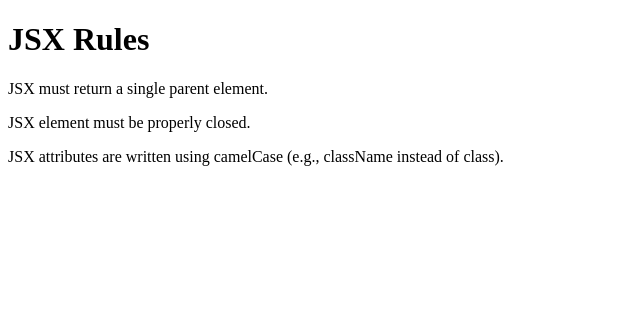
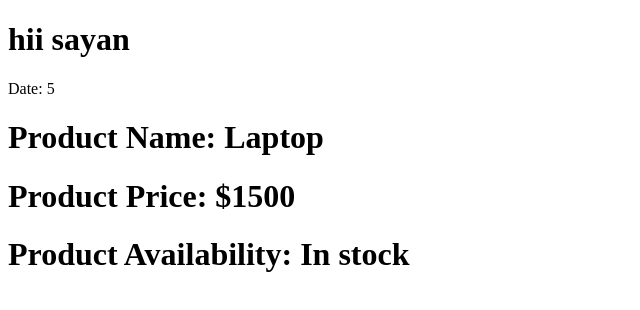
Before and after one commit to sayan-7908/React-50-hour, a React (Vite) app: page / in a window 1280 px wide. Shown: the top 310 px of the page, without its empty margins (0-640 px from the left). Built offline with nearby package versions, Linux system fonts and the light colour scheme.

Commit message:
challenge 5 Dynamic content

```diff
--- a/src/App.jsx
+++ b/src/App.jsx
@@ -1,9 +1,11 @@
-import JSXRules from "./components/JSXRules";
+import Greeting from "./components/Greeting";
+import ProductInfo from "./components/ProductInfo";
 
 const App = () => {
   return (
     <div>
-      <JSXRules />
+      <Greeting />
+      <ProductInfo />
     </div>
   );
 };
--- /dev/null
+++ b/src/components/Greeting.jsx
@@ -0,0 +1,12 @@
+const Greeting = () => {
+  const name = "sayan";
+  const date = new Date();
+  return (
+    <div>
+      <h1>hii {name}</h1>
+      <p>Date: {date.getDate()}</p>
+    </div>
+  );
+};
+
+export default Greeting;
--- a/src/components/JSXRules.jsx
+++ /dev/null
@@ -1,15 +0,0 @@
-const JSXRules = () => {
-  return (
-    <div>
-      <h1>JSX Rules</h1>
-      <p>JSX must return a single parent element.</p>
-      <p>JSX element must be properly closed.</p>
-      <p>
-        JSX attributes are written using camelCase (e.g., className instead of
-        class).
-      </p>
-    </div>
-  );
-};
-
-export default JSXRules;
--- /dev/null
+++ b/src/components/ProductInfo.jsx
@@ -0,0 +1,16 @@
+const ProductInfo = () => {
+  const Product = {
+    name: "Laptop",
+    price: 1500,
+    availability: "In stock",
+  };
+  return (
+    <div>
+      <h1>Product Name: {Product.name}</h1>
+      <h1>Product Price: ${Product.price}</h1>
+      <h1>Product Availability: {Product.availability}</h1>
+    </div>
+  );
+};
+
+export default ProductInfo;
```
